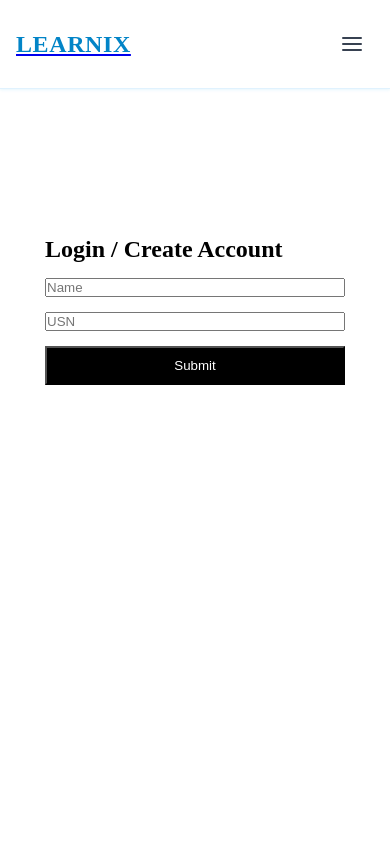
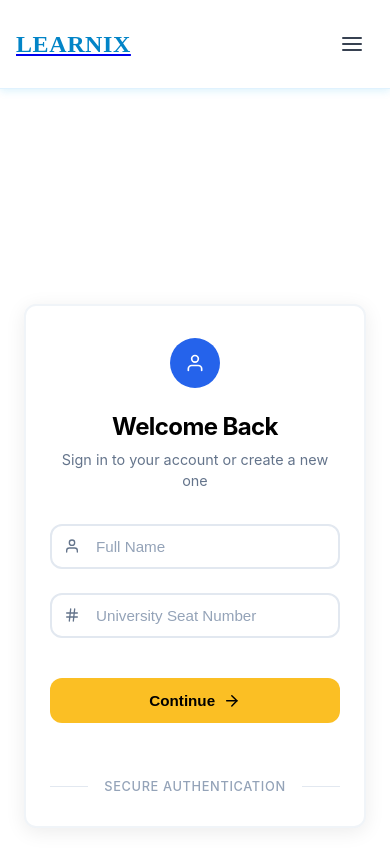
Before and after one commit to Shashidharak89/LEARNIX, a Next.js app: page /login in a window 390 px wide. Shown: the top 866 px of the page. Before the commit the page ends 844 px from the top, so only its background shows below. Built offline with nearby package versions, Linux system fonts and the light colour scheme.

Commit message:
Login page UI editing done

```diff
--- a/src/app/login/Login.js
+++ b/src/app/login/Login.js
@@ -3,53 +3,116 @@
 import { useState } from "react";
 import axios from "axios";
 import { useRouter } from "next/navigation";
+import { FiUser, FiHash, FiArrowRight, FiCheckCircle, FiAlertCircle } from "react-icons/fi";
+import "./styles/Login.css";
 
 export default function Login() {
   const [name, setName] = useState("");
   const [usn, setUsn] = useState("");
   const [message, setMessage] = useState("");
+  const [isLoading, setIsLoading] = useState(false);
+  const [isSuccess, setIsSuccess] = useState(false);
   const router = useRouter();
 
   const handleSubmit = async (e) => {
     e.preventDefault();
+    setIsLoading(true);
+    setMessage("");
+
     try {
       const res = await axios.post("/api/auth", { name, usn });
       setMessage(res.data.message);
+      setIsSuccess(true);
 
-      // Save user info in localStorage
-      localStorage.setItem("usn", res.data.user.usn);
-      localStorage.setItem("name", res.data.user.name);
+      // Save user info in sessionStorage instead of localStorage for artifacts
+      if (typeof window !== 'undefined') {
+        sessionStorage.setItem("usn", res.data.user.usn);
+        sessionStorage.setItem("name", res.data.user.name);
+      }
 
-      // Redirect to dashboard
+      // Simulate redirect delay for smooth transition
+      setTimeout(() => {
         router.push("/dashboard");
+      }, 1500);
     } catch (err) {
       setMessage(err.response?.data?.error || "Something went wrong");
+      setIsSuccess(false);
+    } finally {
+      setIsLoading(false);
     }
   };
 
   return (
-    <div style={{ display: "flex", justifyContent: "center", marginTop: "100px" }}>
-      <form onSubmit={handleSubmit} style={{ display: "flex", flexDirection: "column", gap: "15px", width: "300px" }}>
-        <h2>Login / Create Account</h2>
+    <div className="auth-container">
+      <div className="auth-wrapper">
+        <div className="auth-header">
+          <div className="auth-icon-circle">
+            <FiUser className="auth-main-icon" />
+          </div>
+          <h1 className="auth-title">Welcome Back</h1>
+          <p className="auth-subtitle">Sign in to your account or create a new one</p>
+        </div>
+
+        <form onSubmit={handleSubmit} className="auth-form">
+          <div className="input-group">
+            <div className="input-wrapper">
+              <FiUser className="input-icon" />
               <input
                 type="text"
-          placeholder="Name"
+                placeholder="Full Name"
                 value={name}
                 onChange={(e) => setName(e.target.value)}
                 required
+                className="auth-input"
+                disabled={isLoading}
               />
+            </div>
+          </div>
+
+          <div className="input-group">
+            <div className="input-wrapper">
+              <FiHash className="input-icon" />
               <input
                 type="text"
-          placeholder="USN"
+                placeholder="University Seat Number"
                 value={usn}
                 onChange={(e) => setUsn(e.target.value)}
                 required
+                className="auth-input"
+                disabled={isLoading}
               />
-        <button type="submit" style={{ background: "black", color: "white", padding: "10px" }}>
-          Submit
+            </div>
+          </div>
+
+          <button
+            type="submit"
+            className={`auth-submit-btn ${isLoading ? 'loading' : ''}`}
+            disabled={isLoading}
+          >
+            <span className="btn-text">
+              {isLoading ? 'Processing...' : 'Continue'}
+            </span>
+            <FiArrowRight className={`btn-icon ${isLoading ? 'spinning' : ''}`} />
           </button>
-        {message && <p>{message}</p>}
+
+          {message && (
+            <div className={`auth-message ${isSuccess ? 'success' : 'error'}`}>
+              {isSuccess ? (
+                <FiCheckCircle className="message-icon" />
+              ) : (
+                <FiAlertCircle className="message-icon" />
+              )}
+              <span>{message}</span>
+            </div>
+          )}
         </form>
+
+        <div className="auth-footer">
+          <div className="auth-decorative-line"></div>
+          <span className="auth-footer-text">Secure Authentication</span>
+          <div className="auth-decorative-line"></div>
+        </div>
+      </div>
     </div>
   );
 }
--- /dev/null
+++ b/src/app/login/styles/Login.css
@@ -0,0 +1,357 @@
+/* Login.css */
+
+.auth-container {
+  min-height: 100vh;
+  display: flex;
+  align-items: center;
+  justify-content: center;
+  padding: 1rem;
+  background-color: #ffffff;
+  font-family: -apple-system, BlinkMacSystemFont, 'Segoe UI', Roboto, sans-serif;
+}
+
+.auth-wrapper {
+  width: 100%;
+  max-width: 400px;
+  background: #ffffff;
+  border: 2px solid #f0f4f8;
+  border-radius: 16px;
+  padding: 2.5rem;
+  position: relative;
+  box-shadow: 0 4px 20px rgba(0, 0, 0, 0.08);
+  transition: all 0.3s ease;
+}
+
+.auth-wrapper:hover {
+  box-shadow: 0 8px 30px rgba(0, 0, 0, 0.12);
+  transform: translateY(-2px);
+}
+
+.auth-header {
+  text-align: center;
+  margin-bottom: 2rem;
+}
+
+.auth-icon-circle {
+  width: 60px;
+  height: 60px;
+  background-color: #2563eb;
+  border-radius: 50%;
+  display: flex;
+  align-items: center;
+  justify-content: center;
+  margin: 0 auto 1.5rem;
+  transition: all 0.3s ease;
+}
+
+.auth-icon-circle:hover {
+  background-color: #1d4ed8;
+  transform: scale(1.05);
+}
+
+.auth-main-icon {
+  color: white;
+  font-size: 1.5rem;
+}
+
+.auth-title {
+  font-size: 1.875rem;
+  font-weight: 700;
+  color: #000000;
+  margin: 0 0 0.5rem 0;
+  letter-spacing: -0.025em;
+}
+
+.auth-subtitle {
+  color: #64748b;
+  font-size: 0.95rem;
+  margin: 0;
+  line-height: 1.5;
+}
+
+.auth-form {
+  display: flex;
+  flex-direction: column;
+  gap: 1.5rem;
+}
+
+.input-group {
+  position: relative;
+}
+
+.input-wrapper {
+  position: relative;
+  display: flex;
+  align-items: center;
+}
+
+.input-icon {
+  position: absolute;
+  left: 1rem;
+  color: #64748b;
+  font-size: 1.1rem;
+  z-index: 2;
+  transition: all 0.3s ease;
+}
+
+.auth-input {
+  width: 100%;
+  padding: 0.875rem 1rem 0.875rem 3rem;
+  border: 2px solid #e2e8f0;
+  border-radius: 12px;
+  font-size: 1rem;
+  background-color: #ffffff;
+  transition: all 0.3s ease;
+  outline: none;
+  color: #000000;
+}
+
+.auth-input:focus {
+  border-color: #2563eb;
+  box-shadow: 0 0 0 3px rgba(37, 99, 235, 0.1);
+}
+
+.auth-input:focus + .input-icon,
+.input-wrapper:focus-within .input-icon {
+  color: #2563eb;
+  transform: scale(1.1);
+}
+
+.auth-input:disabled {
+  background-color: #f8fafc;
+  cursor: not-allowed;
+  opacity: 0.6;
+}
+
+.auth-input::placeholder {
+  color: #94a3b8;
+}
+
+.auth-submit-btn {
+  background-color: #fbbf24;
+  color: #000000;
+  border: none;
+  border-radius: 12px;
+  padding: 1rem 1.5rem;
+  font-size: 1rem;
+  font-weight: 600;
+  cursor: pointer;
+  display: flex;
+  align-items: center;
+  justify-content: center;
+  gap: 0.5rem;
+  transition: all 0.3s ease;
+  margin-top: 1rem;
+  position: relative;
+  overflow: hidden;
+}
+
+.auth-submit-btn:hover:not(:disabled) {
+  background-color: #f59e0b;
+  transform: translateY(-1px);
+  box-shadow: 0 4px 12px rgba(251, 191, 36, 0.4);
+}
+
+.auth-submit-btn:active:not(:disabled) {
+  transform: translateY(0);
+}
+
+.auth-submit-btn:disabled {
+  cursor: not-allowed;
+  opacity: 0.7;
+}
+
+.auth-submit-btn.loading {
+  background-color: #e5e7eb;
+  color: #6b7280;
+}
+
+.btn-text {
+  transition: all 0.3s ease;
+}
+
+.btn-icon {
+  font-size: 1.1rem;
+  transition: all 0.3s ease;
+}
+
+.btn-icon.spinning {
+  animation: spin 1s linear infinite;
+}
+
+@keyframes spin {
+  from { transform: rotate(0deg); }
+  to { transform: rotate(360deg); }
+}
+
+.auth-message {
+  display: flex;
+  align-items: center;
+  gap: 0.5rem;
+  padding: 0.875rem 1rem;
+  border-radius: 8px;
+  font-size: 0.9rem;
+  font-weight: 500;
+  animation: slideInUp 0.4s ease-out;
+}
+
+.auth-message.success {
+  background-color: #dcfce7;
+  color: #166534;
+  border: 1px solid #bbf7d0;
+}
+
+.auth-message.error {
+  background-color: #fef2f2;
+  color: #dc2626;
+  border: 1px solid #fecaca;
+}
+
+.message-icon {
+  font-size: 1rem;
+  flex-shrink: 0;
+}
+
+.auth-footer {
+  display: flex;
+  align-items: center;
+  gap: 1rem;
+  margin-top: 2rem;
+  padding-top: 1.5rem;
+}
+
+.auth-decorative-line {
+  flex: 1;
+  height: 1px;
+  background-color: #e2e8f0;
+}
+
+.auth-footer-text {
+  color: #94a3b8;
+  font-size: 0.8rem;
+  font-weight: 500;
+  text-transform: uppercase;
+  letter-spacing: 0.05em;
+}
+
+@keyframes slideInUp {
+  from {
+    opacity: 0;
+    transform: translateY(10px);
+  }
+  to {
+    opacity: 1;
+    transform: translateY(0);
+  }
+}
+
+@keyframes fadeIn {
+  from { opacity: 0; }
+  to { opacity: 1; }
+}
+
+.auth-wrapper {
+  animation: fadeIn 0.6s ease-out;
+}
+
+/* Responsive Design */
+@media (max-width: 480px) {
+  .auth-container {
+    padding: 0.5rem;
+  }
+
+  .auth-wrapper {
+    padding: 2rem 1.5rem;
+    border-radius: 12px;
+    margin: 1rem;
+  }
+
+  .auth-title {
+    font-size: 1.5rem;
+  }
+
+  .auth-subtitle {
+    font-size: 0.9rem;
+  }
+
+  .auth-icon-circle {
+    width: 50px;
+    height: 50px;
+  }
+
+  .auth-main-icon {
+    font-size: 1.25rem;
+  }
+
+  .auth-input {
+    padding: 0.75rem 0.875rem 0.75rem 2.75rem;
+    font-size: 0.95rem;
+  }
+
+  .input-icon {
+    left: 0.875rem;
+    font-size: 1rem;
+  }
+
+  .auth-submit-btn {
+    padding: 0.875rem 1.25rem;
+    font-size: 0.95rem;
+  }
+}
+
+@media (max-width: 360px) {
+  .auth-wrapper {
+    padding: 1.5rem 1rem;
+  }
+
+  .auth-title {
+    font-size: 1.375rem;
+  }
+
+  .auth-form {
+    gap: 1.25rem;
+  }
+}
+
+/* Dark mode support (optional) */
+@media (prefers-color-scheme: dark) {
+  .auth-container {
+    background-color: #ffffff;
+  }
+
+  .auth-wrapper {
+    background-color: #ffffff;
+    border-color: #e2e8f0;
+  }
+
+  .auth-title {
+    color: #000000;
+  }
+
+  .auth-input {
+    background-color: #ffffff;
+    color: #000000;
+    border-color: #e2e8f0;
+  }
+}
+
+/* Focus and hover improvements for accessibility */
+.auth-submit-btn:focus-visible {
+  outline: 2px solid #2563eb;
+  outline-offset: 2px;
+}
+
+.auth-input:focus-visible {
+  box-shadow: 0 0 0 3px rgba(37, 99, 235, 0.1);
+}
+
+/* Loading state improvements */
+.auth-submit-btn.loading .btn-text {
+  color: #6b7280;
+}
+
+.auth-submit-btn.loading:hover {
+  background-color: #e5e7eb;
+  transform: none;
+  box-shadow: none;
+}
```
Also changed, not shown: 1 other file (tests, documents, lock files or other folders). Lines whose indentation alone changed are shown as unchanged.
